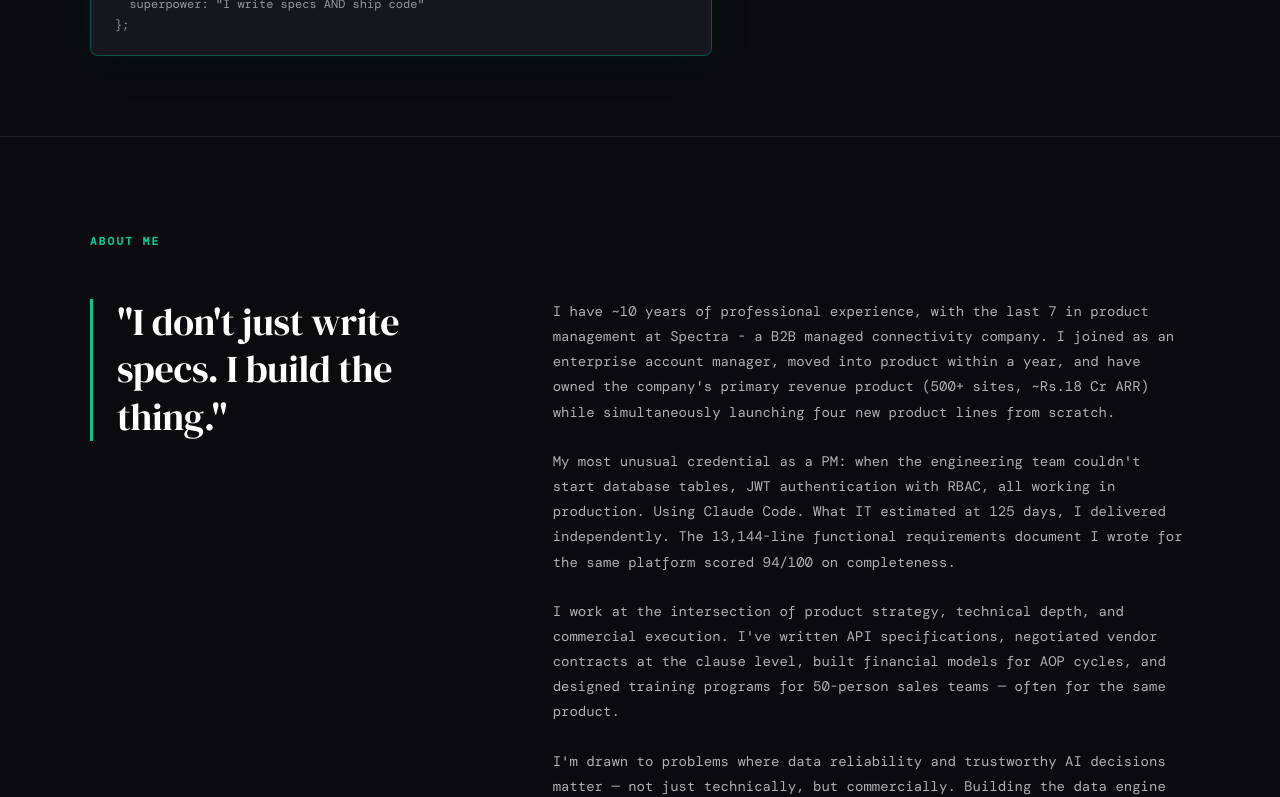
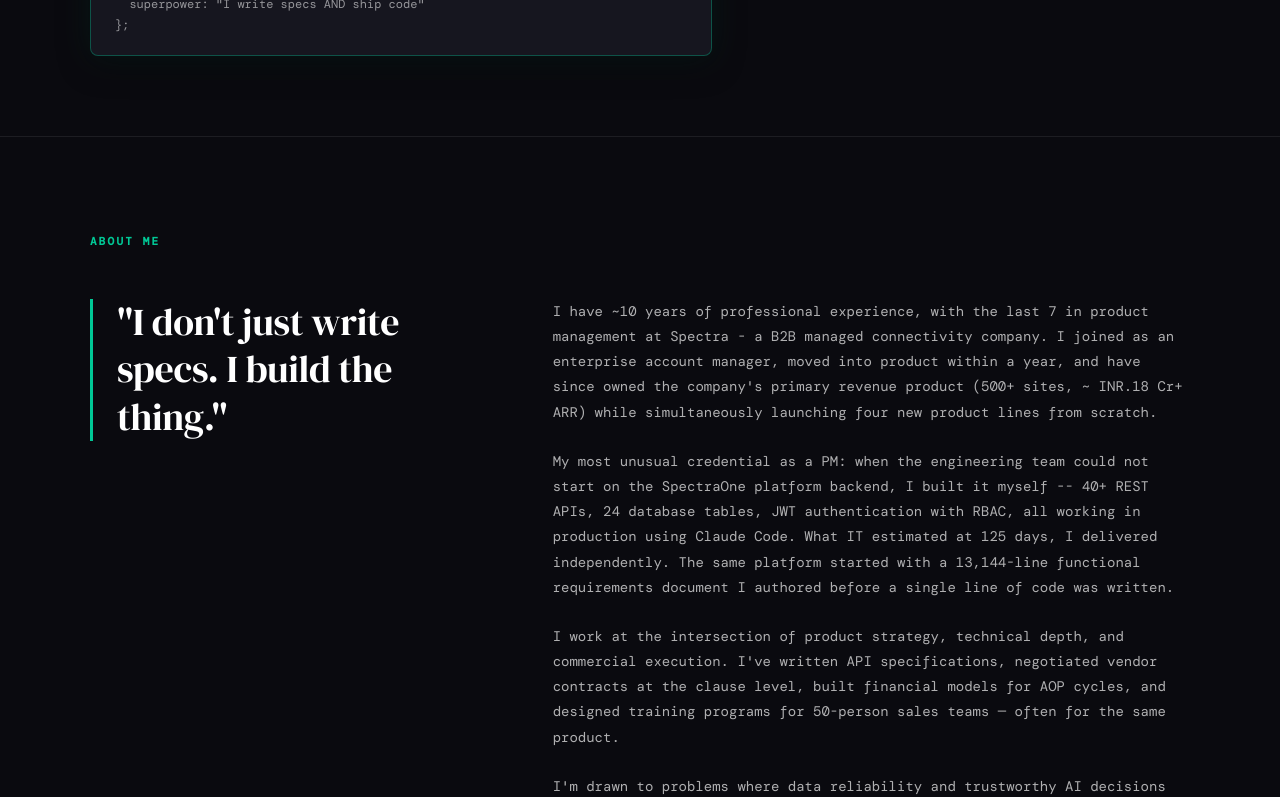
Before and after one commit to piyanshuofficial/piyanshu-portfolio, a Next.js app: page / in a window 1280 px wide. Shown: the part 897-1694 px from the top of the page. Built offline with nearby package versions, Linux system fonts and the light colour scheme; a web font is replaced by a local one.

Commit message:
Update Hero and About Me copy
Co-Authored-By: Claude Sonnet 4.6 <noreply@anthropic.com>

```diff
--- a/src/components/About.jsx
+++ b/src/components/About.jsx
@@ -17,11 +17,11 @@ export default function About() {
           {/* Right: narrative paragraphs */}
           <div className={styles.textCol}>
             <p className={styles.para}>
-              I have ~10 years of professional experience, with the last 7 in product management at Spectra - a B2B managed connectivity company. I joined as an enterprise account manager, moved into product within a year, and have owned the company's primary revenue product (500+ sites, ~Rs.18 Cr ARR) while simultaneously launching four new product lines from scratch.
+              I have ~10 years of professional experience, with the last 7 in product management at Spectra - a B2B managed connectivity company. I joined as an enterprise account manager, moved into product within a year, and have since owned the company's primary revenue product (500+ sites, ~ INR.18 Cr+ ARR) while simultaneously launching four new product lines from scratch.
             </p>
 
             <p className={styles.para}>
-              My most unusual credential as a PM: when the engineering team couldn't start database tables, JWT authentication with RBAC, all working in production. Using Claude Code. What IT estimated at 125 days, I delivered independently. The 13,144-line functional requirements document I wrote for the same platform scored 94/100 on completeness.
+              My most unusual credential as a PM: when the engineering team could not start on the SpectraOne platform backend, I built it myself -- 40+ REST APIs, 24 database tables, JWT authentication with RBAC, all working in production using Claude Code. What IT estimated at 125 days, I delivered independently. The same platform started with a 13,144-line functional requirements document I authored before a single line of code was written.
             </p>
 
             <p className={styles.para}>
```
Also changed, not shown: src/components/Hero.jsx (+2 -5 lines).
